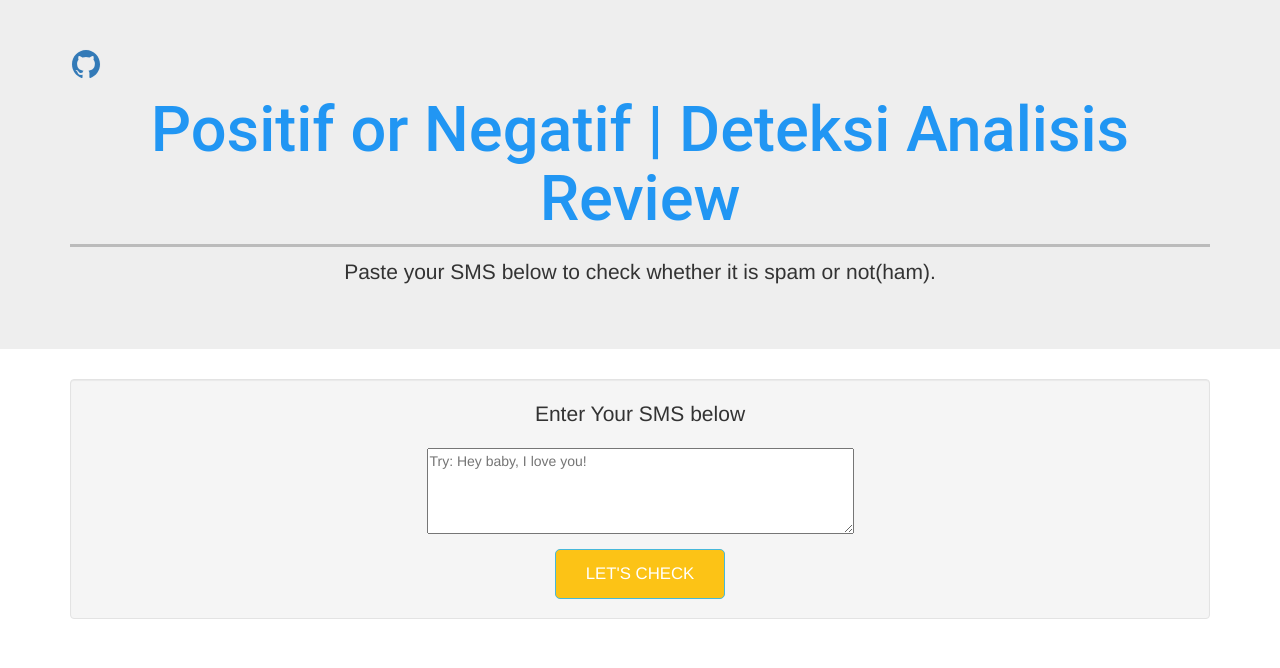
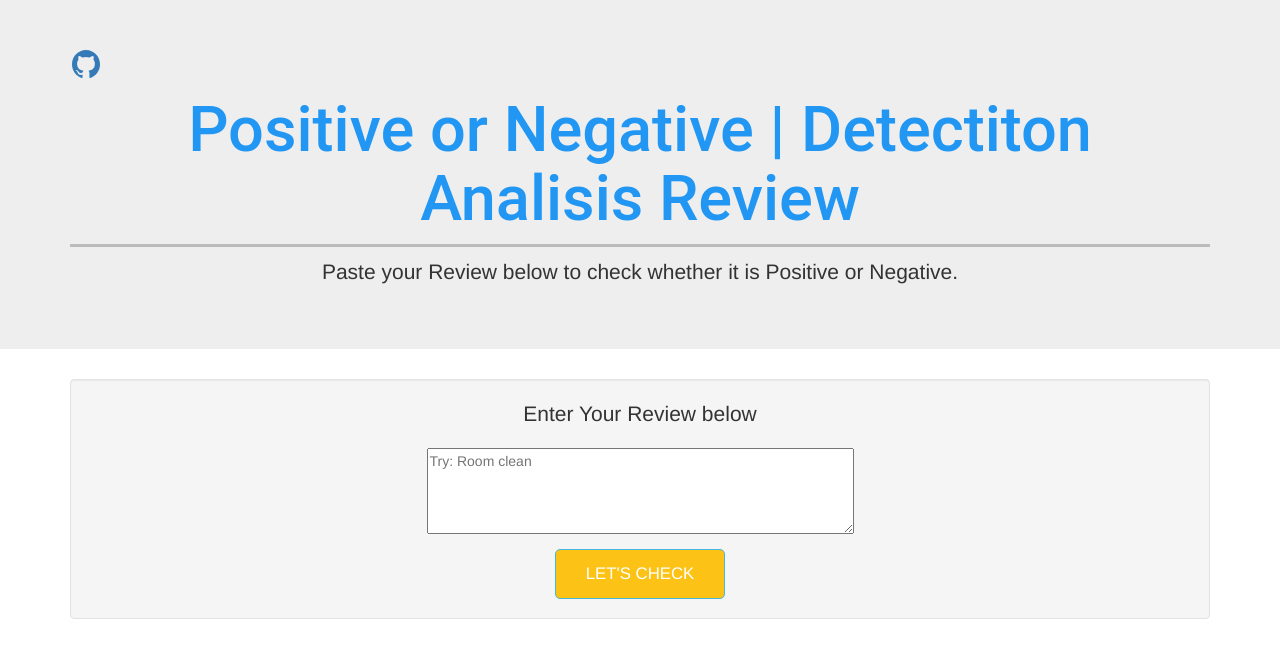
Before and after one commit to wulannurafifah/UTS-Text-Mining, a Flask app: page / in a window 1280 px wide. Shown: the top 668 px of the page. Run offline with Flask 2, Linux system fonts and the light colour scheme; some libraries are stand-ins or nearby versions.

Commit message:
Update home.html

```diff
--- a/templates/home.html
+++ b/templates/home.html
@@ -1,12 +1,12 @@
 <!DOCTYPE html>
 <html>
 <head>
-	<title>Analis Review Positif | Analis Review Negatif</title>
+	<title>Analisis Review Positive | Analisis Review Negative</title>
 	<!-- <link rel="stylesheet" type="text/css" href="../static/css/styles.css"> -->
 	<meta charset="UTF-8">
     <meta name="viewport" content="width=device-width, initial-scale=1.0">
-    <meta name="keywords" content="Analisis Review Positif dan Negatif">
-    <meta name="description" content="Positif atau Negatif Review">
+    <meta name="keywords" content="Analisis Review Positive dan Negative">
+    <meta name="description" content="Positive or Negative Review">
 
     <link rel="icon" type="image/png" href="" />
 
@@ -79,8 +79,8 @@
       <div class="container text-xs-center text-white">
         <a href="https://github.com/maladeep/sms-spam-ham-detector" target="_blank" title="View code at Github"> <ion-icon name="logo-github" size="large"></ion-icon></a>
 
-        <h1 class="display-1 card-header" align="center" style="color:#2196F3;">Positif or Negatif | Deteksi Analisis Review  </h1>
-        <p class="lead" align="center"> Paste your SMS below to check whether it is spam or  not(ham).  </p>
+        <h1 class="display-1 card-header" align="center" style="color:#2196F3;">Positive or Negative | Detectiton Analisis Review  </h1>
+        <p class="lead" align="center"> Paste your Review below to check whether it is Positive or Negative.  </p>
 
       </div>
     </div>
@@ -95,9 +95,9 @@
 	<div class="container">
 <div class="well">
 		<form action="{{ url_for('predict')}}" method="POST" align="center">
-		<p class="lead">Enter Your SMS below</p>
+		<p class="lead">Enter Your Review below</p>
 
-		<textarea name="message" rows="4" cols="50" placeholder="Try: Hey baby, I love you!" required="required"></textarea>
+		<textarea name="message" rows="4" cols="50" placeholder="Try: Room clean " required="required"></textarea>
 		<br/>
 
 		<input type="submit" class="btn-info btn" value="Let's Check" >
```
